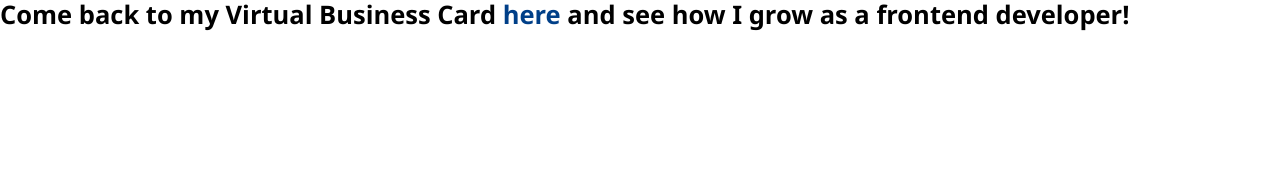
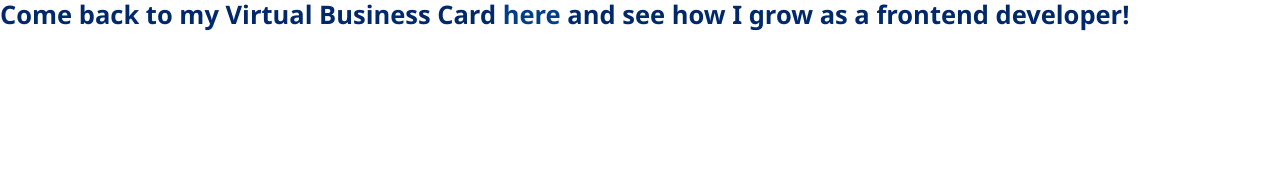
Before and after one commit to Tawongaishe/Business_Card, a plain HTML site: page index.html in a window 1280 px wide. Shown: the top 193 px of the page. Drawn offline with nearby package versions, Linux system fonts and the light colour scheme.

Commit message:
Update styles.css

```diff
--- a/styles.css
+++ b/styles.css
@@ -1,5 +1,9 @@
+.My_intro{
+color: #00296b}
+
 .intro{
 color: #003f88 }
+
 
 .card{
     width: 260px;
```
